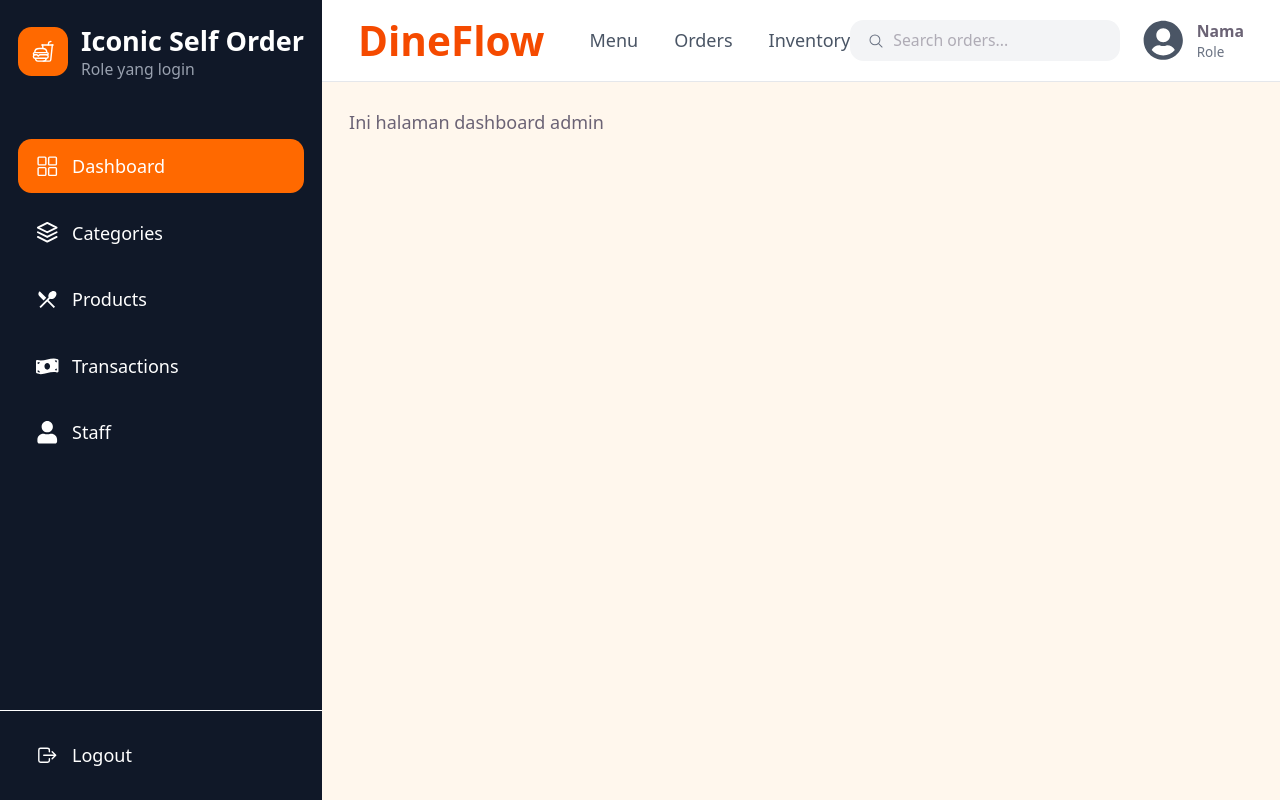
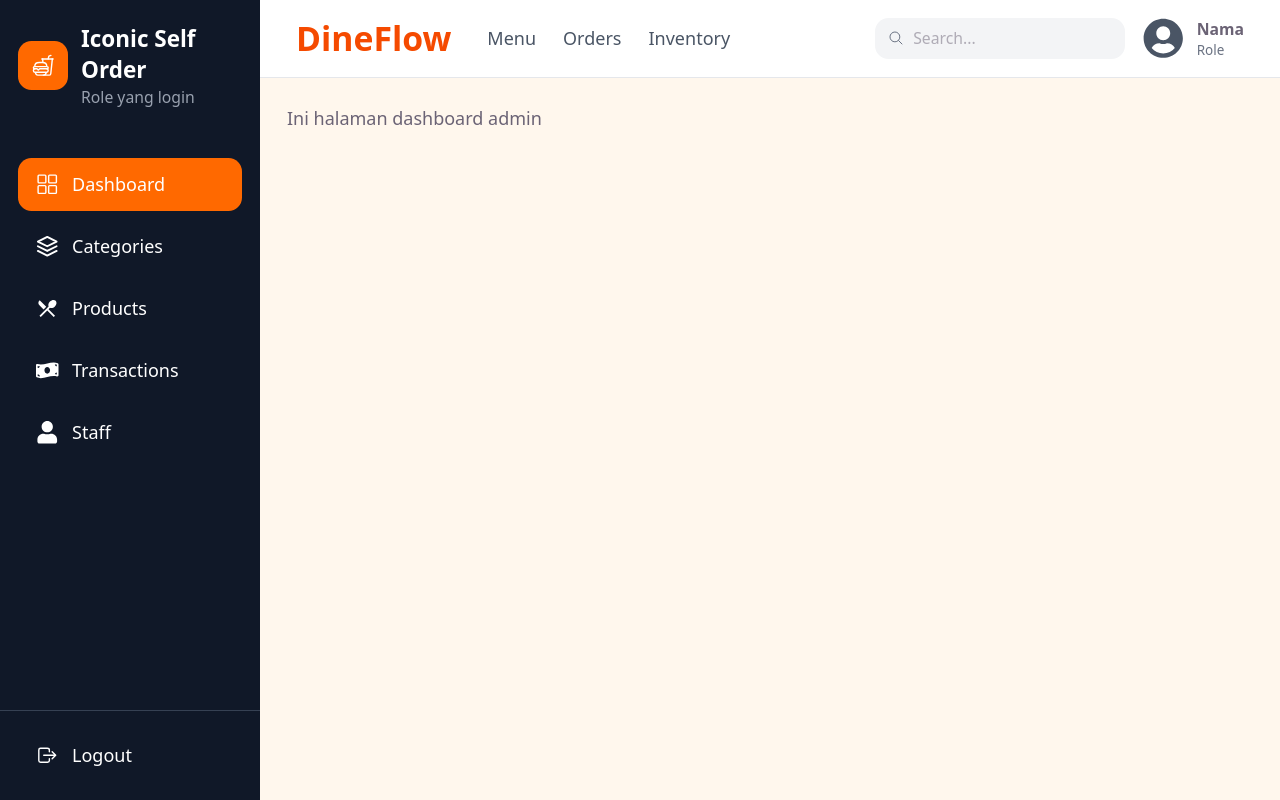
Before and after one commit to glriadomenica-debug/Frontend_iconic-resto, a React (Vite) app: page / in a window 1280 px wide. Built offline with nearby package versions, Linux system fonts and the light colour scheme.

Commit message:
update layout

```diff
--- a/src/components/layouts/LayoutAdmin/headerAdmin.tsx
+++ b/src/components/layouts/LayoutAdmin/headerAdmin.tsx
@@ -1,21 +1,30 @@
-import { IoSearchOutline } from "react-icons/io5";
+import { IoSearchOutline, IoMenuOutline } from "react-icons/io5";
 import { FaUserCircle } from "react-icons/fa";
 import { NavLink } from "react-router-dom";
 
-export default function HeaderAdmin() {
+interface HeaderProps {
+  setSidebarOpen: (value: boolean) => void;
+}
+
+export default function HeaderAdmin({ setSidebarOpen }: HeaderProps) {
   return (
-    <>
-      {/* Header */}
-      <div>
-        {/* Top Navbar */}
-        <header className="bg-white border-b border-gray-200 px-8 py-4">
-          <div className="flex items-center justify-between">
-            <div className="flex items-center gap-10 flex-1">
-              <h1 className="text-4xl justify-between font-bold text-orange-600">
+    <header className="bg-white border-b border-gray-200 px-3 sm:px-5 md:px-8 py-4">
+      <div className="flex items-center justify-between gap-3">
+        {/* Left */}
+        <div className="flex items-center gap-3 md:gap-8 flex-1">
+          {/* Menu Mobile */}
+          <button className="lg:hidden" onClick={() => setSidebarOpen(true)}>
+            <IoMenuOutline className="text-3xl text-gray-700" />
+          </button>
+
+          {/* Logo */}
+          <h1 className="text-2xl sm:text-3xl font-bold text-orange-600">
             DineFlow
           </h1>
-              <nav>
-                <ul className="flex items-center gap-8 text-gray-600 font-medium">
+
+          {/* Nav Desktop */}
+          <nav className="hidden md:block">
+            <ul className="flex items-center gap-6 text-gray-600 font-medium">
               <li>
                 <NavLink
                   to="/menu"
@@ -58,21 +67,24 @@ export default function HeaderAdmin() {
           </nav>
         </div>
 
-            <div className="flex items-center gap-5">
+        {/* Right */}
+        <div className="flex items-center gap-2 sm:gap-4">
           {/* Search */}
-              <div className="flex items-center bg-gray-100 px-4 py-2 rounded-xl">
+          <div className="hidden sm:flex items-center bg-gray-100 px-3 py-2 rounded-xl w-[180px] md:w-[250px]">
             <IoSearchOutline className="text-gray-500" />
+
             <input
               type="text"
-                  placeholder="Search orders..."
+              placeholder="Search..."
               className="bg-transparent outline-none ml-2 w-full text-sm"
             />
           </div>
+
           {/* Profile */}
-              <div className="flex items-center gap-3 cursor-pointer">
-                <FaUserCircle className="text-4xl text-gray-600" />
+          <div className="flex items-center gap-2 sm:gap-3 cursor-pointer">
+            <FaUserCircle className="text-3xl md:text-4xl text-gray-600" />
 
-                <div>
+            <div className="hidden sm:block">
               <h2 className="font-semibold text-sm">Nama</h2>
               <p className="text-xs text-gray-500">Role</p>
             </div>
@@ -80,7 +92,5 @@ export default function HeaderAdmin() {
         </div>
       </div>
     </header>
-      </div>
-    </>
   );
 }
--- a/src/components/layouts/LayoutAdmin/layoutAdmin.tsx
+++ b/src/components/layouts/LayoutAdmin/layoutAdmin.tsx
@@ -1,21 +1,24 @@
+import { useState } from "react";
 import Header from "./headerAdmin";
 import Sidebar from "./sidebarAdmin";
 import { Outlet } from "react-router-dom";
 
 export default function LayoutAdmin() {
+  const [sidebarOpen, setSidebarOpen] = useState(false);
+
   return (
-    <>
-      <div className="flex h-screen bg-[#f7f4f2] overflow-hidden">
-        <Sidebar />
+    <div className="flex h-screen bg-[#f7f4f2] overflow-hidden">
+      {/* Sidebar */}
+      <Sidebar sidebarOpen={sidebarOpen} setSidebarOpen={setSidebarOpen} />
 
-        <div className="flex-1 flex flex-col overflow-hidden">
-          <Header />
+      {/* Content */}
+      <div className="flex-1 flex flex-col overflow-hidden">
+        <Header setSidebarOpen={setSidebarOpen} />
 
-          <main className="flex-1 overflow-y-auto p-6 bg-orange-50">
-            <Outlet />
-          </main>
-        </div>
+        <main className="flex-1 overflow-y-auto p-3 sm:p-4 md:p-6 bg-orange-50">
+          <Outlet />
+        </main>
       </div>
-    </>
+    </div>
   );
 }
--- a/src/components/layouts/LayoutAdmin/sidebarAdmin.tsx
+++ b/src/components/layouts/LayoutAdmin/sidebarAdmin.tsx
@@ -2,44 +2,80 @@ import {
   IoGridOutline,
   IoFastFoodOutline,
   IoLogOutOutline,
+  IoCloseOutline,
 } from "react-icons/io5";
-import { FaUser } from "react-icons/fa";
-import { FaMoneyBillWave } from "react-icons/fa";
+
+import { FaUser, FaMoneyBillWave } from "react-icons/fa";
 import { FiLayers } from "react-icons/fi";
 import { MdOutlineRestaurantMenu } from "react-icons/md";
 import { NavLink } from "react-router-dom";
 
-export default function sidebarAdmin() {
+interface SidebarProps {
+  sidebarOpen: boolean;
+  setSidebarOpen: (value: boolean) => void;
+}
+
+export default function SidebarAdmin({
+  sidebarOpen,
+  setSidebarOpen,
+}: SidebarProps) {
   return (
     <>
+      {/* Overlay Mobile */}
+      {sidebarOpen && (
+        <div
+          className="fixed inset-0 bg-black/50 z-40 lg:hidden"
+          onClick={() => setSidebarOpen(false)}
+        />
+      )}
+
       {/* Sidebar */}
-      <aside className=" bg-gray-900 text-white flex flex-col justify-between">
+      <aside
+        className={`
+          fixed lg:static top-0 left-0 z-50
+          h-screen w-[260px]
+          bg-gray-900 text-white
+          flex flex-col justify-between
+          transform transition-transform duration-300
+
+          ${sidebarOpen ? "translate-x-0" : "-translate-x-full"}
+          lg:translate-x-0
+        `}
+      >
         <div>
           {/* Logo */}
-          <div className="px-4 py-5">
+          <div className="px-4 py-5 flex items-center justify-between">
             <div className="flex items-center gap-3">
               <div className="bg-orange-500 p-3 rounded-xl">
                 <IoFastFoodOutline className="text-xl text-white" />
               </div>
 
               <div>
-                <h1 className="font-bold text-2xl">Iconic Self Order</h1>
-                <p className="text-sm text-gray-400">Role yang login</p>
+                <h1 className="font-bold text-lg md:text-xl">
+                  Iconic Self Order
+                </h1>
+
+                <p className="text-xs md:text-sm text-gray-400">
+                  Role yang login
+                </p>
               </div>
             </div>
+
+            {/* Close Mobile */}
+            <button className="lg:hidden" onClick={() => setSidebarOpen(false)}>
+              <IoCloseOutline className="text-2xl" />
+            </button>
           </div>
 
           {/* Menu */}
-          <nav className="mt-8 px-4">
-            <ul className="space-y-3">
+          <nav className="mt-6 px-4">
+            <ul className="space-y-2">
               <li>
                 <NavLink
                   to="/"
                   className={({ isActive }) =>
-                    `w-full flex items-center gap-3 px-4 py-3 rounded-xl font-medium transition ${
-                      isActive
-                        ? "bg-orange-500 text-white"
-                        : "hover:bg-orange-600 text-white"
+                    `flex items-center gap-3 px-4 py-3 rounded-xl transition ${
+                      isActive ? "bg-orange-500" : "hover:bg-orange-600"
                     }`
                   }
                 >
@@ -52,10 +88,8 @@ export default function sidebarAdmin() {
                 <NavLink
                   to="/categories"
                   className={({ isActive }) =>
-                    `w-full flex items-center gap-3 px-4 py-3 rounded-xl transition ${
-                      isActive
-                        ? "bg-orange-500 text-white"
-                        : "hover:bg-orange-600 text-white"
+                    `flex items-center gap-3 px-4 py-3 rounded-xl transition ${
+                      isActive ? "bg-orange-500" : "hover:bg-orange-600"
                     }`
                   }
                 >
@@ -68,10 +102,8 @@ export default function sidebarAdmin() {
                 <NavLink
                   to="/products"
                   className={({ isActive }) =>
-                    `w-full flex items-center gap-3 px-4 py-3 rounded-xl transition ${
-                      isActive
-                        ? "bg-orange-500 text-white"
-                        : "hover:bg-orange-600 text-white"
+                    `flex items-center gap-3 px-4 py-3 rounded-xl transition ${
+                      isActive ? "bg-orange-500" : "hover:bg-orange-600"
                     }`
                   }
                 >
@@ -84,10 +116,8 @@ export default function sidebarAdmin() {
                 <NavLink
                   to="/transactions"
                   className={({ isActive }) =>
-                    `w-full flex items-center gap-3 px-4 py-3 rounded-xl transition ${
-                      isActive
-                        ? "bg-orange-500 text-white"
-                        : "hover:bg-orange-600 text-white"
+                    `flex items-center gap-3 px-4 py-3 rounded-xl transition ${
+                      isActive ? "bg-orange-500" : "hover:bg-orange-600"
                     }`
                   }
                 >
@@ -100,10 +130,8 @@ export default function sidebarAdmin() {
                 <NavLink
                   to="/staff"
                   className={({ isActive }) =>
-                    `w-full flex items-center gap-3 px-4 py-3 rounded-xl transition ${
-                      isActive
-                        ? "bg-orange-500 text-white"
-                        : "hover:bg-orange-600 text-white"
+                    `flex items-center gap-3 px-4 py-3 rounded-xl transition ${
+                      isActive ? "bg-orange-500" : "hover:bg-orange-600"
                     }`
                   }
                 >
@@ -114,8 +142,9 @@ export default function sidebarAdmin() {
             </ul>
           </nav>
         </div>
+
         {/* Logout */}
-        <div className="p-4 border-t border-white">
+        <div className="p-4 border-t border-gray-700">
           <button className="w-full flex items-center gap-3 hover:bg-gray-700 transition px-4 py-3 rounded-xl">
             <IoLogOutOutline className="text-xl" />
             Logout
```
Lines whose indentation alone changed are shown as unchanged.
